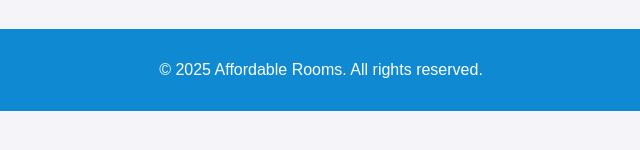
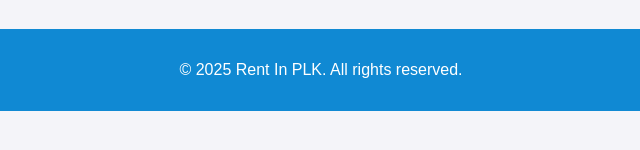
Before and after one commit to dun795/rent-in-plk, a plain HTML site: page about.html in a window 1280 px wide. Shown: the part 558-708 px from the top of the page, 319-959 px from the left. Drawn offline with Linux system fonts and the light colour scheme.

Commit message:
Update about.html

```diff
--- a/about.html
+++ b/about.html
@@ -4,9 +4,9 @@
     <meta charset="UTF-8">
     <meta name="viewport" content="width=device-width, initial-scale=1.0">
     <meta name="description" content="Learn about the team behind Affordable Rooms and our mission to help students find affordable housing.">
-    <meta name="keywords" content="about us, affordable rooms, student housing, team">
+    <meta name="keywords" content="about us, rent in plk, student housing, team">
     <meta name="author" content="Elias Malope">
-    <title>About Us - Affordable Rooms</title>
+    <title>About Us - Rent In PLK</title>
     <style>
         body {
             margin: 0;
@@ -119,7 +119,7 @@
         <a href="index.html" class="back-button">Back to Home</a>
     </section>
     <footer>
-        <p>© 2025 Affordable Rooms. All rights reserved.</p>
+        <p>© 2025 Rent In PLK. All rights reserved.</p>
     </footer>
 </body>
 </html>
```
